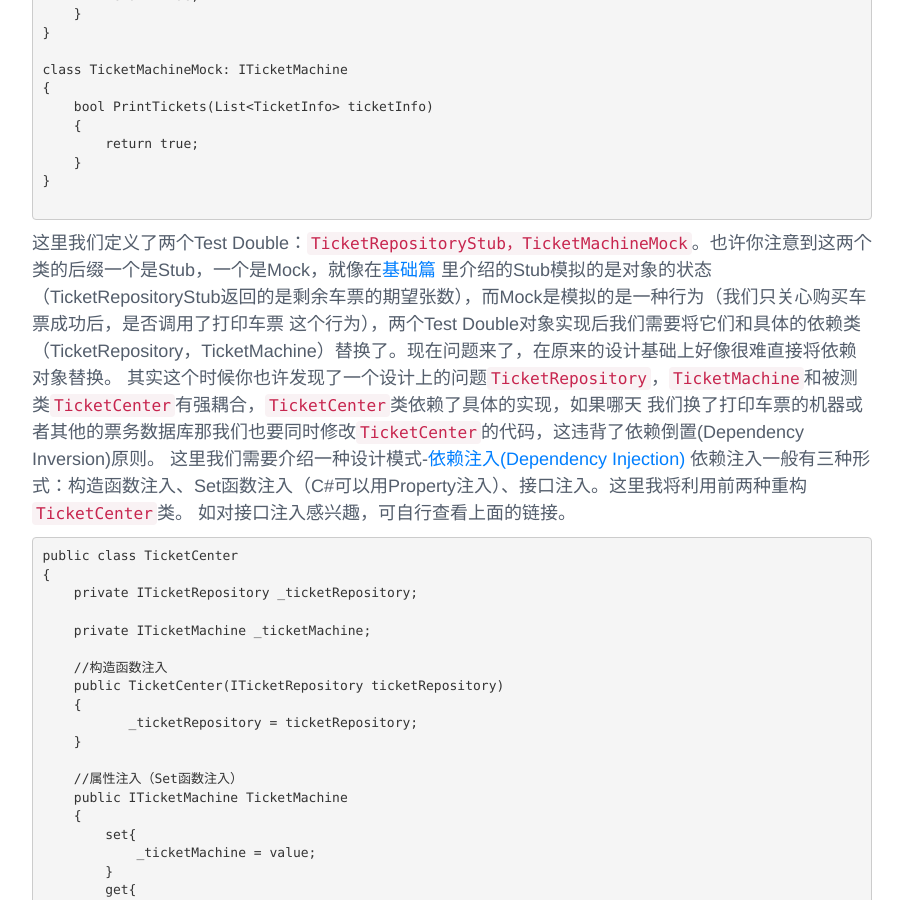
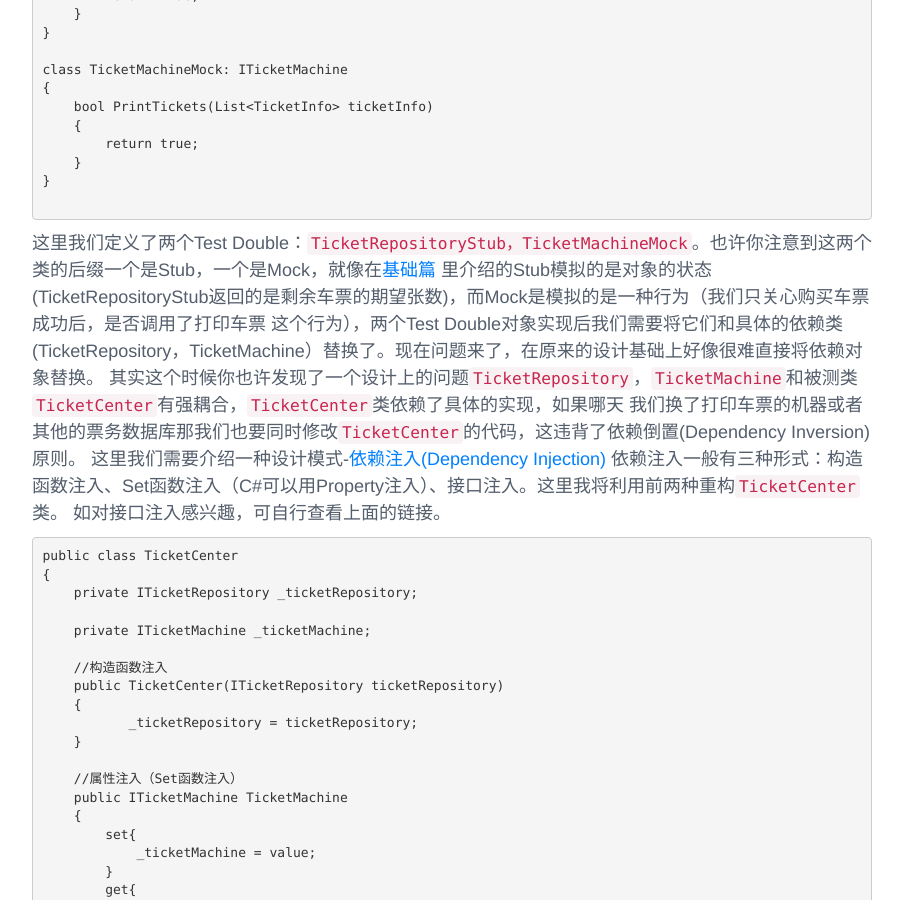
Before and after one commit to qunxi/qunxi.github.io, a Jekyll site: the page built from _posts/2016-11-19-unit-testing-moq.md, in a window 1280 px wide and 900 px high, scrolled down 3549 px. Shown: the whole window, without its empty margins (188-1091 px from the left). Built offline with Jekyll 4.4.1, drawn with Linux system fonts in a browser that asks for light colours; some of the changed text lies outside the part shown.

````diff
--- a/_posts/2016-11-19-unit-testing-moq.md
+++ b/_posts/2016-11-19-unit-testing-moq.md
@@ -186,8 +186,8 @@ class TicketMachineMock: ITicketMachine
 
 ```
 这里我们定义了两个Test Double：`TicketRepositoryStub，TicketMachineMock`。也许你注意到这两个类的后缀一个是Stub，一个是Mock，就像在[基础篇](https://qunxi.github.io/2016/11/05/unit-testing-basic.html)
-里介绍的Stub模拟的是对象的状态（TicketRepositoryStub返回的是剩余车票的期望张数），而Mock是模拟的是一种行为（我们只关心购买车票成功后，是否调用了打印车票
-这个行为），两个Test Double对象实现后我们需要将它们和具体的依赖类（TicketRepository，TicketMachine）替换了。现在问题来了，在原来的设计基础上好像很难直接将依赖对象替换。
+里介绍的Stub模拟的是对象的状态(TicketRepositoryStub返回的是剩余车票的期望张数)，而Mock是模拟的是一种行为（我们只关心购买车票成功后，是否调用了打印车票
+这个行为），两个Test Double对象实现后我们需要将它们和具体的依赖类(TicketRepository，TicketMachine）替换了。现在问题来了，在原来的设计基础上好像很难直接将依赖对象替换。
 其实这个时候你也许发现了一个设计上的问题`TicketRepository`，`TicketMachine`和被测类`TicketCenter`有强耦合，`TicketCenter`类依赖了具体的实现，如果哪天
 我们换了打印车票的机器或者其他的票务数据库那我们也要同时修改`TicketCenter`的代码，这违背了依赖倒置(Dependency Inversion)原则。
 这里我们需要介绍一种设计模式-[依赖注入(Dependency Injection)](https://en.wikipedia.org/wiki/Dependency_injection)
````
Also changed, not shown: other parts of _posts/2016-11-19-unit-testing-moq.md (+2 -0 lines).
